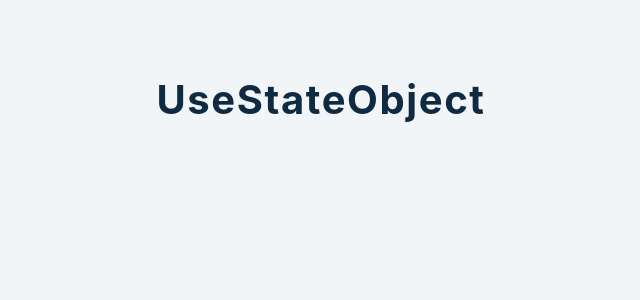
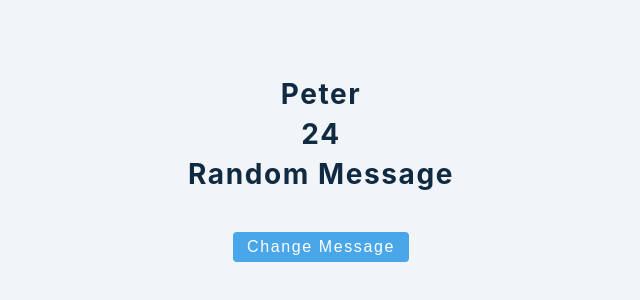
Before and after one commit to lilKriT/react-second-app, a React (Create React App) app: page / in a window 1280 px wide. Shown: the top 300 px of the page, without its empty margins (319-959 px from the left). Built offline with nearby package versions, Linux system fonts and the light colour scheme.

Commit message:
Created an object state.

```diff
--- a/src/sections/useStateObject.js
+++ b/src/sections/useStateObject.js
@@ -1,4 +1,5 @@
-import React, { useState } from "react";
+import React from "react";
+import { useState } from "react";
 
 const useStateObject = () => {
   const [person, setPerson] = useState({
@@ -7,7 +8,20 @@ const useStateObject = () => {
     message: "random message",
   });
 
-  return <h2>useStateObject</h2>;
+  const changeMessage = () => {
+    setPerson({ ...person, message: "abc" });
+  };
+
+  return (
+    <>
+      <h3>{person.name}</h3>
+      <h3>{person.age}</h3>
+      <h3>{person.message}</h3>
+      <button className="btn" onClick={changeMessage}>
+        Change message
+      </button>
+    </>
+  );
 };
 
 export default useStateObject;
```
